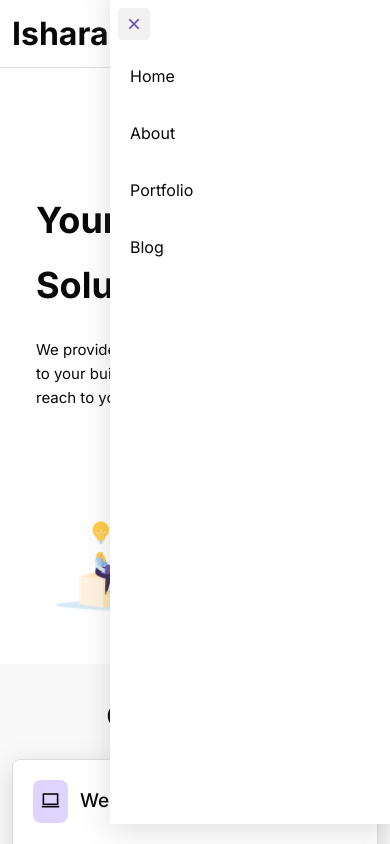
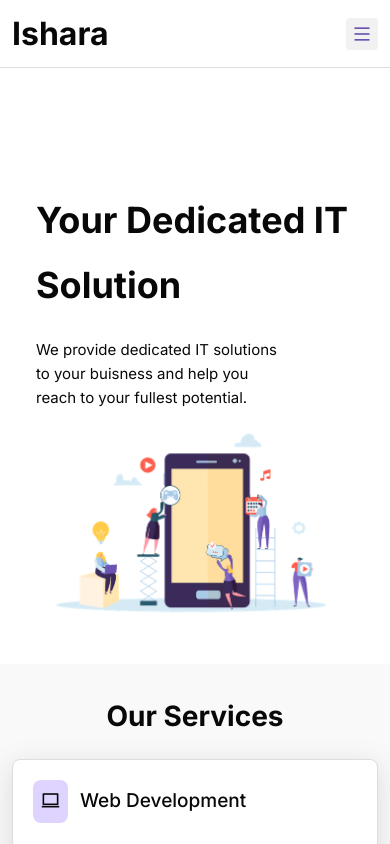
Before and after one commit to psujan/ishara, a React (Create React App) app: page / in a window 390 px wide. Shown: the top 844 px of the page. Built offline with nearby package versions, Linux system fonts and the light colour scheme.

Commit message:
fix[WIP] : mobile menu styles

```diff
--- a/src/assets/scss/components/_header.scss
+++ b/src/assets/scss/components/_header.scss
@@ -62,8 +62,13 @@
   border-bottom: 1px solid transparent;
 }
 
-.mobile-header {
-  display: none;
+.mobile-menu-wrap.is-closed {
+  width: 0px;
+  transition: 0.3s ease-out;
+}
+
+.mobile-menu-icon {
+  @include mobile-menu-icon-style();
 }
 
 @media screen and (max-width: 768px) {
@@ -72,25 +77,28 @@
     display: none !important;
   }
 
-  .mobile-header {
-    display: block;
-    .mobile-menu-icon {
-      @include mobile-menu-icon-style();
-    }
+  .mobile-menu-wrap.is-opened {
+    width: 280px;
+    transition: 0.3s ease-out;
   }
 
-  .mobile-header-menu {
-    min-width: 280px;
+  .mobile-menu-wrap {
+    display: block;
     overflow: hidden;
     height: 100vh;
     background-color: $white;
     position: absolute;
     z-index: 1000;
-    top: -20px;
+    top: 0px;
     right: 0;
-    // border: 1px solid red;
     box-shadow: rgba(100, 100, 111, 0.2) 0px 7px 29px 0px;
     padding: 20px 0;
+  }
+
+  .mobile-header-menu {
+    max-width: 100%;
+
+    // border: 1px solid red;
   }
 
   #header-menu-items {
@@ -107,6 +115,15 @@
 
   .mobile-menu-close {
     @include mobile-menu-icon-style();
-    margin:8px;
+    margin: 8px;
+  }
+
+  #contact-btn-mobile {
+    width: 95%;
+    margin: 20px auto;
+
+    button {
+      width: 100%;
+    }
   }
 }
--- a/src/components/sections/Header.js
+++ b/src/components/sections/Header.js
@@ -1,9 +1,16 @@
 import useScrollingUp from "../../hooks/useScrollingUp";
+import ContactBtn from "./partials/ContactBtn";
 import HeaderMenu from "./partials/HeaderMenu";
+import { useState } from "react";
 
 export default function Header() {
   const scrolled = useScrollingUp();
-  console.log("scroll", scrolled);
+  const [menuState, setMenuState] = useState(false);
+
+  const handlleMobileMenu = (state) => {
+    setMenuState(state);
+  };
+
   return (
     <header className={`header   ${scrolled ? "header-shadow" : ""}`}>
       <div className="container h-100">
@@ -14,20 +21,27 @@ export default function Header() {
           <nav className="header-menu d-flex align-items-center">
             <HeaderMenu></HeaderMenu>
           </nav>
-          <div id="contact-btn">
-            <button className="app-btn app-btn-hover">Contact Us</button>
-          </div>
-          <div className="mobile-header">
-            <span className="mobile-menu-icon">
+          <ContactBtn />
+          <span
+            className="mobile-menu-icon"
+            onClick={() => handlleMobileMenu(true)}
+          >
             <i className="ri-menu-line"></i>
           </span>
+        </div>
+      </div>
+      <div
+        className={`mobile-menu-wrap ${menuState ? "is-opened" : "is-closed"}`}
+      >
         <div className="mobile-header-menu">
-              <span className="d-inline-block mobile-menu-close">
+          <span
+            className="d-inline-block mobile-menu-close"
+            onClick={() => handlleMobileMenu(false)}
+          >
             <i className="ri-close-line"></i>
           </span>
           <HeaderMenu appendClass={"flex-column"} />
-            </div>
-          </div>
+          <ContactBtn id={"contact-btn-mobile"} className="ms-2" />
         </div>
       </div>
     </header>
--- /dev/null
+++ b/src/components/sections/partials/ContactBtn.js
@@ -0,0 +1,7 @@
+export default function ContactBtn({id='contact-btn'}) {
+  return (
+    <div id={id}>
+      <button className="app-btn app-btn-hover">Contact Us</button>
+    </div>
+  );
+}
```
Lines whose indentation alone changed are shown as unchanged.
